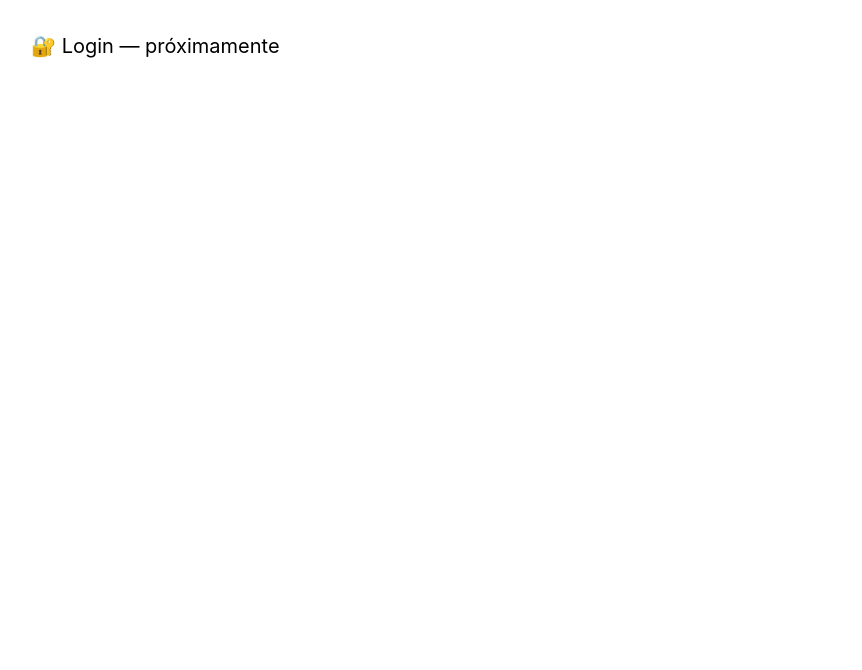
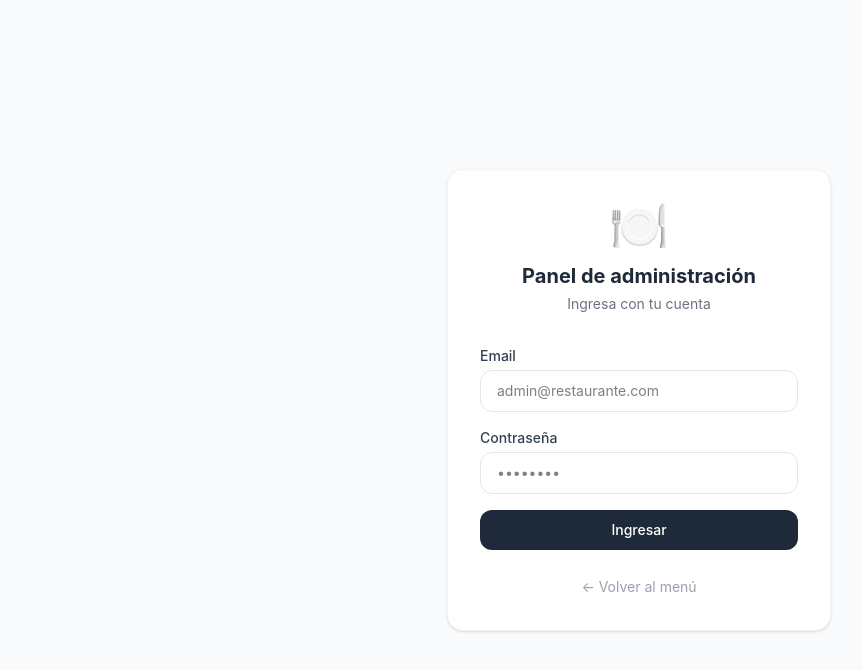
Before and after one commit to LizandroV/MenuAPP, a React (Vite) app: page /login in a window 1280 px wide. Shown: the top 670 px of the page, without its empty margins (1-863 px from the left). Built offline with nearby package versions, Linux system fonts and the light colour scheme; no server answers.

Commit message:
sprint 3: autenticacion y rutas privadas

```diff
--- a/src/App.jsx
+++ b/src/App.jsx
@@ -1,21 +1,27 @@
 import { BrowserRouter, Routes, Route } from "react-router-dom";
+import { AuthProvider } from "./lib/AuthContext";
+import PrivateRoute from "./components/PrivateRoute";
 import MenuPage from "./pages/MenuPage";
+import LoginPage from "./pages/LoginPage";
 
 function App() {
   return (
+    <AuthProvider>
       <BrowserRouter>
         <Routes>
           <Route path="/" element={<MenuPage />} />
-        <Route
-          path="/login"
-          element={<div className="p-8 text-xl">🔐 Login — próximamente</div>}
-        />
+          <Route path="/login" element={<LoginPage />} />
           <Route
             path="/admin"
-          element={<div className="p-8 text-xl">⚙️ Admin — próximamente</div>}
+            element={
+              <PrivateRoute>
+                <div className="p-8 text-xl">⚙️ Admin — próximamente</div>
+              </PrivateRoute>
+            }
           />
         </Routes>
       </BrowserRouter>
+    </AuthProvider>
   );
 }
 
--- /dev/null
+++ b/src/components/PrivateRoute.jsx
@@ -0,0 +1,24 @@
+import { Navigate } from "react-router-dom";
+import { useAuth } from "../lib/AuthContext";
+
+function PrivateRoute({ children }) {
+  const { session } = useAuth();
+
+  // Mientras verifica la sesión, no muestra nada
+  if (session === undefined) {
+    return (
+      <div className="min-h-screen flex items-center justify-center">
+        <div className="animate-spin rounded-full h-10 w-10 border-b-2 border-gray-800" />
+      </div>
+    );
+  }
+
+  // Si no hay sesión, redirige al login
+  if (!session) {
+    return <Navigate to="/login" replace />;
+  }
+
+  return children;
+}
+
+export default PrivateRoute;
--- /dev/null
+++ b/src/lib/AuthContext.jsx
@@ -0,0 +1,30 @@
+import { createContext, useContext, useEffect, useState } from "react";
+import { supabase } from "./supabase";
+
+const AuthContext = createContext(null);
+
+export function AuthProvider({ children }) {
+  const [session, setSession] = useState(undefined);
+
+  useEffect(() => {
+    supabase.auth.getSession().then(({ data }) => {
+      setSession(data.session);
+    });
+
+    const { data: listener } = supabase.auth.onAuthStateChange(
+      (_event, session) => {
+        setSession(session);
+      },
+    );
+
+    return () => listener.subscription.unsubscribe();
+  }, []);
+
+  return (
+    <AuthContext.Provider value={{ session }}>{children}</AuthContext.Provider>
+  );
+}
+
+export function useAuth() {
+  return useContext(AuthContext);
+}
--- /dev/null
+++ b/src/pages/LoginPage.jsx
@@ -0,0 +1,101 @@
+import { useState } from "react";
+import { useNavigate } from "react-router-dom";
+import { supabase } from "../lib/supabase";
+
+function LoginPage() {
+  const navigate = useNavigate();
+  const [email, setEmail] = useState("");
+  const [password, setPassword] = useState("");
+  const [loading, setLoading] = useState(false);
+  const [error, setError] = useState(null);
+
+  async function handleLogin(e) {
+    e.preventDefault();
+    setLoading(true);
+    setError(null);
+
+    const { error } = await supabase.auth.signInWithPassword({
+      email,
+      password,
+    });
+
+    if (error) {
+      setError("Email o contraseña incorrectos");
+      setLoading(false);
+    } else {
+      navigate("/admin");
+    }
+  }
+
+  return (
+    <div className="min-h-screen bg-gray-50 flex items-center justify-center px-4">
+      <div className="bg-white rounded-2xl shadow-sm border border-gray-100 p-8 w-full max-w-sm">
+        {/* Logo / Título */}
+        <div className="text-center mb-8">
+          <div className="text-5xl mb-3">🍽️</div>
+          <h1 className="text-xl font-bold text-gray-800">
+            Panel de administración
+          </h1>
+          <p className="text-gray-500 text-sm mt-1">Ingresa con tu cuenta</p>
+        </div>
+
+        {/* Formulario */}
+        <form onSubmit={handleLogin} className="space-y-4">
+          <div>
+            <label className="block text-sm font-medium text-gray-700 mb-1">
+              Email
+            </label>
+            <input
+              type="email"
+              required
+              value={email}
+              onChange={(e) => setEmail(e.target.value)}
+              placeholder="admin@restaurante.com"
+              className="w-full px-4 py-2.5 rounded-xl border border-gray-200 text-sm outline-none focus:border-gray-400 transition-colors"
+            />
+          </div>
+
+          <div>
+            <label className="block text-sm font-medium text-gray-700 mb-1">
+              Contraseña
+            </label>
+            <input
+              type="password"
+              required
+              value={password}
+              onChange={(e) => setPassword(e.target.value)}
+              placeholder="••••••••"
+              className="w-full px-4 py-2.5 rounded-xl border border-gray-200 text-sm outline-none focus:border-gray-400 transition-colors"
+            />
+          </div>
+
+          {error && (
+            <div className="bg-red-50 border border-red-200 text-red-600 text-sm px-4 py-2.5 rounded-xl">
+              {error}
+            </div>
+          )}
+
+          <button
+            type="submit"
+            disabled={loading}
+            className="w-full bg-gray-800 text-white py-2.5 rounded-xl text-sm font-medium hover:bg-gray-700 transition-colors disabled:opacity-50 disabled:cursor-not-allowed"
+          >
+            {loading ? "Ingresando..." : "Ingresar"}
+          </button>
+        </form>
+
+        {/* Link volver al menú */}
+        <p className="text-center mt-6">
+          <a
+            href="/"
+            className="text-sm text-gray-400 hover:text-gray-600 transition-colors"
+          >
+            ← Volver al menú
+          </a>
+        </p>
+      </div>
+    </div>
+  );
+}
+
+export default LoginPage;
```
Lines whose indentation alone changed are shown as unchanged.
